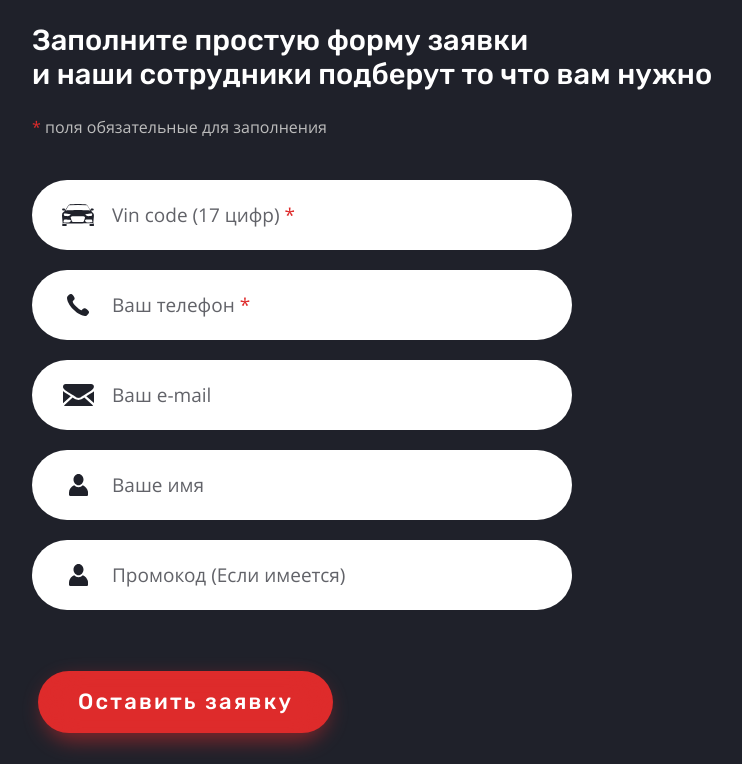
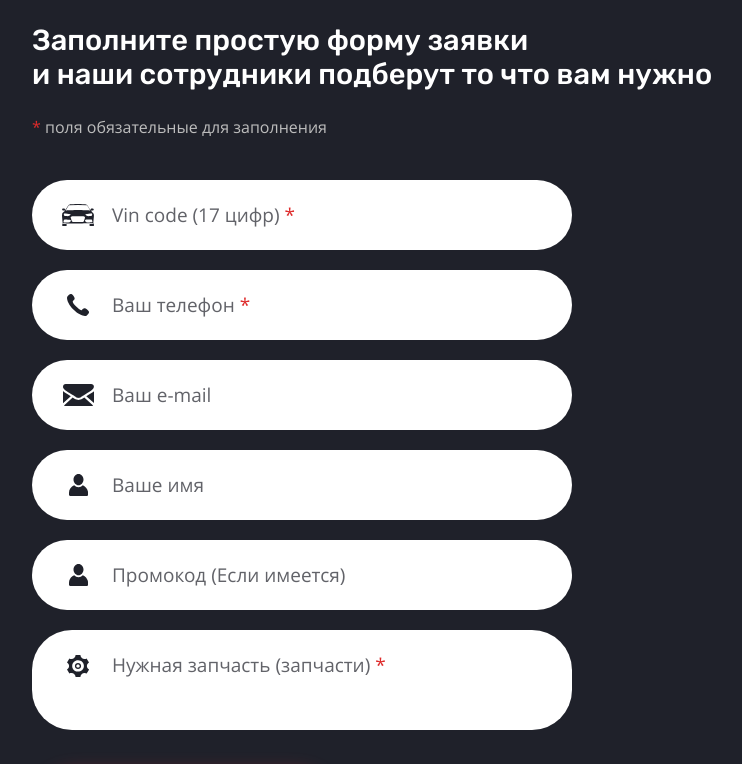
Before and after one commit to PavlikSedoy/begunok, a React (Create React App) app in the folder frontend/: page / in a window 1280 px wide. Shown: the part 6533-7297 px from the top of the page, without its empty margins (38-780 px from the left). Built offline with nearby package versions, Linux system fonts and the light colour scheme.

Commit message:
Remove outline from default button and add textarea in order section

```diff
--- a/frontend/src/App.scss
+++ b/frontend/src/App.scss
@@ -56,6 +56,11 @@ section {
     position: relative;
     height: 70px;
 
+    // for textarea
+    &.input__textareaWr {
+      height: 75px;
+    }
+
     &.inFocus {
       .input__placeholder {
         transform: translateY(-20px) scale(.6);
@@ -79,6 +84,11 @@ section {
     padding-left: 80px;
     font: 19px $openSansFont;
     color: $sectionTitleBlack;
+
+    &.input__textarea {
+      resize: none;
+      padding-top: 25px;
+    }
   }
 
   &__placeholder {
@@ -105,6 +115,14 @@ section {
     align-items: center;
     justify-content: center;
 
+    &.input__textareaIcon {
+      align-items: flex-start;
+
+      svg {
+        margin-top: 25px;
+      }
+    }
+
     svg path {
       transition:  .3s ease;
     }
--- a/frontend/src/components/DefaultBtn/DefaultBtn.scss
+++ b/frontend/src/components/DefaultBtn/DefaultBtn.scss
@@ -4,6 +4,7 @@
   position: relative;
   background: none;
   border: none;
+  outline: none;
 
   &__wr {
     position: relative;
--- a/frontend/src/components/Order/Order.js
+++ b/frontend/src/components/Order/Order.js
@@ -198,6 +198,28 @@ export default class Order extends Component {
               </div>
               {/* End input */}
 
+              <div className="input__wr Order__input input__textareaWr" id="carPartsWr">
+                <textarea
+                  className="input__input input__textarea"
+                  type="text"
+                  id="carPartsInput"
+                  onFocus={() => (this.inputFocusHandler('carPartsWr'))}
+                  onBlur={(e) => (this.inputBlurHandler(e, 'carPartsWr'))}
+                ></textarea>
+                <div
+                  className="input__placeholder"
+                  onClick={() => (this.placehodlerHandleClick('carPartsInput'))}
+                >
+                  Нужная запчасть (запчасти) <span>*</span>
+                </div>
+                <div className="input__icon input__textareaIcon">
+                  <svg version="1.1" xmlns="http://www.w3.org/2000/svg" x="0px" y="0px" width="22px" height="22px">
+                    <path fill="#1f212a" d="M19.9,11c0-1.5,0.8-2.8,2.1-3.5l-1.2-2l-1.2-2.1C19,3.8,18.3,4,17.6,4c-2.3,0-4.2-1.8-4.2-4H8.6 c0,2.2-1.9,4-4.2,4C3.7,4,3,3.9,2.4,3.5L0,7.5c1.3,0.7,2.1,2,2.1,3.5c0,1.5-0.8,2.8-2.1,3.5l2.4,4C3,18.1,3.7,18,4.4,18 c2.3,0,4.2,1.8,4.2,4h4.8c0-2.2,1.9-4,4.2-4c0.8,0,1.5,0.2,2.1,0.5l2.4-4C20.7,13.8,19.9,12.5,19.9,11z M11,16.6 c-2.5,0-4.7-1.6-5.5-3.7c-0.2-0.6-0.3-1.2-0.3-1.9c0-3.1,2.6-5.7,5.9-5.7c1.7,0,3.3,0.7,4.4,1.9c0.9,1,1.4,2.3,1.4,3.7 C16.9,14.1,14.2,16.6,11,16.6z M11,8c-1.7,0-3.1,1.3-3.1,3c0,1.7,1.4,3,3.1,3c1.7,0,3.1-1.3,3.1-3C14.1,9.3,12.7,8,11,8z M11,12.6 c-0.9,0-1.7-0.7-1.7-1.6s0.8-1.6,1.7-1.6s1.7,0.7,1.7,1.6S11.9,12.6,11,12.6z"/>
+                  </svg>
+                </div>
+              </div>
+              {/* End input */}
+
               <div className="Order__btnWr">
                 <DefaultBtn
                   padding={40}
--- a/frontend/src/components/Reviews/Reviews.js
+++ b/frontend/src/components/Reviews/Reviews.js
@@ -16,7 +16,7 @@ import reviewsScreen from '../../images/Reviews/review.png'
 export default class Reviews extends Component {
 
   componentDidMount() {
-    var reviewsSlider = new Swiper('.swiper-container', {
+    const reviewsSlider = new Swiper('.swiper-container', {
       loop: true,
       slidesPerView: 3,
       centeredSlides: true,
```
Also changed, not shown: 1 other file (tests, documents, lock files or other folders).
